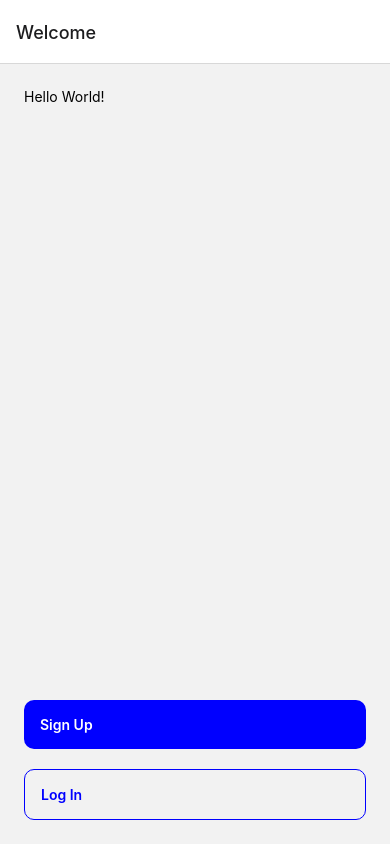
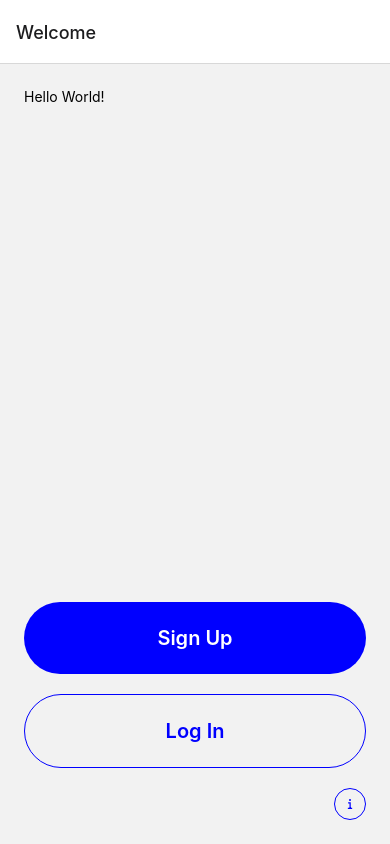
Before and after one commit to Naturalclar/expo-code-spaces, a React Native app: screen /Welcome in a window 390 px wide. Built offline with nearby package versions, Linux system fonts and the light colour scheme.

Commit message:
feat: add ts path settings

```diff
--- a/babel.config.js
+++ b/babel.config.js
@@ -2,5 +2,15 @@ module.exports = function (api) {
   api.cache(true);
   return {
     presets: ["babel-preset-expo"],
+    plugins: [
+      [
+        "module-resolver",
+        {
+          alias: {
+            "@": "./src",
+          },
+        },
+      ],
+    ],
   };
 };
--- a/package.json
+++ b/package.json
@@ -26,6 +26,7 @@
   },
   "devDependencies": {
     "@babel/core": "^7.20.0",
+    "babel-plugin-module-resolver": "^5.0.0",
     "prettier": "^3.0.0"
   },
   "private": true
--- /dev/null
+++ b/src/components/Buttons/InfoButton.tsx
@@ -0,0 +1,27 @@
+import { Colors } from "@/theme/Colors";
+import * as React from "react";
+import { View, StyleSheet } from "react-native";
+import Ionicons from "@expo/vector-icons/Ionicons";
+
+type Props = {
+  onPress: () => void;
+};
+export const InfoButton = ({ onPress }: Props) => {
+  return (
+    <View style={styles.container}>
+      <Ionicons name="md-information" size={16} color={Colors.primary} />
+    </View>
+  );
+};
+
+const styles = StyleSheet.create({
+  container: {
+    borderRadius: 32,
+    height: 32,
+    width: 32,
+    justifyContent: "center",
+    alignItems: "center",
+    borderWidth: StyleSheet.hairlineWidth,
+    borderColor: Colors.primary,
+  },
+});
--- a/src/components/Buttons/PrimaryButton.tsx
+++ b/src/components/Buttons/PrimaryButton.tsx
@@ -17,11 +17,13 @@ export const PrimaryButton = ({ onPress, label }: Props) => {
 const styles = StyleSheet.create({
   container: {
     width: "100%",
-    padding: 16,
+    padding: 24,
     backgroundColor: Colors.primary,
-    borderRadius: 10,
+    borderRadius: 50,
   },
   text: {
+    fontSize: 20,
+    textAlign: "center",
     color: Colors.white,
     fontWeight: "600",
   },
--- a/src/components/Buttons/PrimaryButtonOutline.tsx
+++ b/src/components/Buttons/PrimaryButtonOutline.tsx
@@ -17,12 +17,14 @@ export const PrimaryButtonOutline = ({ onPress, label }: Props) => {
 const styles = StyleSheet.create({
   container: {
     width: "100%",
-    padding: 16,
+    padding: 24,
     borderWidth: StyleSheet.hairlineWidth,
     borderColor: Colors.primary,
-    borderRadius: 10,
+    borderRadius: 50,
   },
   text: {
+    fontSize: 20,
+    textAlign: "center",
     color: Colors.primary,
     fontWeight: "600",
   },
--- /dev/null
+++ b/src/components/Buttons/index.ts
@@ -0,0 +1,3 @@
+export { PrimaryButton } from "./PrimaryButton";
+export { PrimaryButtonOutline } from "./PrimaryButtonOutline";
+export { InfoButton } from "./InfoButton";
--- /dev/null
+++ b/src/components/Utils/Row.tsx
@@ -0,0 +1,13 @@
+import * as React from "react";
+import { View, StyleSheet, type ViewProps, type FlexStyle } from "react-native";
+
+type Props = {
+  justifyContent: FlexStyle["justifyContent"];
+} & ViewProps;
+export const Row = ({ style, justifyContent, ...rest }: Props) => {
+  return <View style={[styles.default, { justifyContent }, style]} {...rest} />;
+};
+
+const styles = StyleSheet.create({
+  default: { flexDirection: "row" },
+});
--- /dev/null
+++ b/src/components/Utils/index.ts
@@ -0,0 +1,2 @@
+export { Flex } from "./Flex";
+export { Row } from "./Row";
--- a/src/screens/WelcomeScreen.tsx
+++ b/src/screens/WelcomeScreen.tsx
@@ -1,9 +1,12 @@
 import * as React from "react";
 import { View, Text, SafeAreaView, StyleSheet } from "react-native";
-import { PrimaryButton } from "../components/Buttons/PrimaryButton";
+import {
+  PrimaryButton,
+  PrimaryButtonOutline,
+  InfoButton,
+} from "../components/Buttons";
 import { noop } from "../utils/noop";
-import { PrimaryButtonOutline } from "../components/Buttons/PrimaryButtonOutline";
-import { Flex } from "../components/Utils/Flex";
+import { Flex, Row } from "../components/Utils";
 
 export const WelcomeScreen = () => {
   return (
@@ -14,6 +17,9 @@ export const WelcomeScreen = () => {
         </Flex>
         <PrimaryButton label="Sign Up" onPress={noop} />
         <PrimaryButtonOutline label="Log In" onPress={noop} />
+        <Row justifyContent="flex-end">
+          <InfoButton onPress={noop} />
+        </Row>
       </View>
     </SafeAreaView>
   );
--- a/tsconfig.json
+++ b/tsconfig.json
@@ -1,4 +1,8 @@
 {
-  "compilerOptions": {},
+  "compilerOptions": {
+    "paths": {
+      "@/*": ["./src/*"]
+    }
+  },
   "extends": "expo/tsconfig.base"
 }
```
Also changed, not shown: 1 other file (tests, documents, lock files or other folders).
